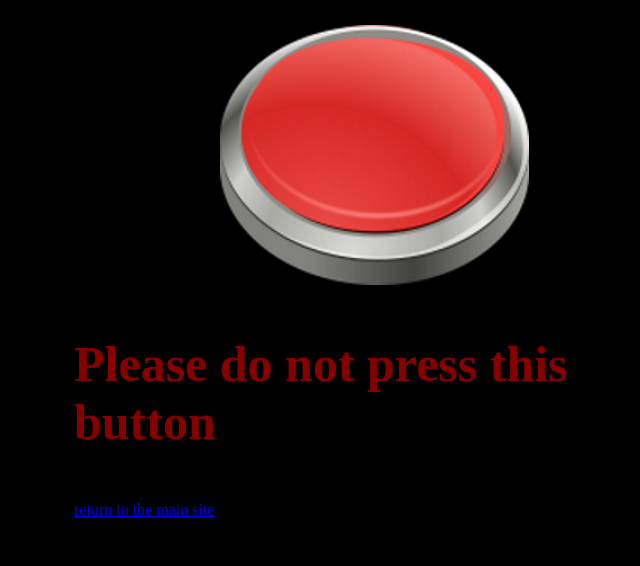
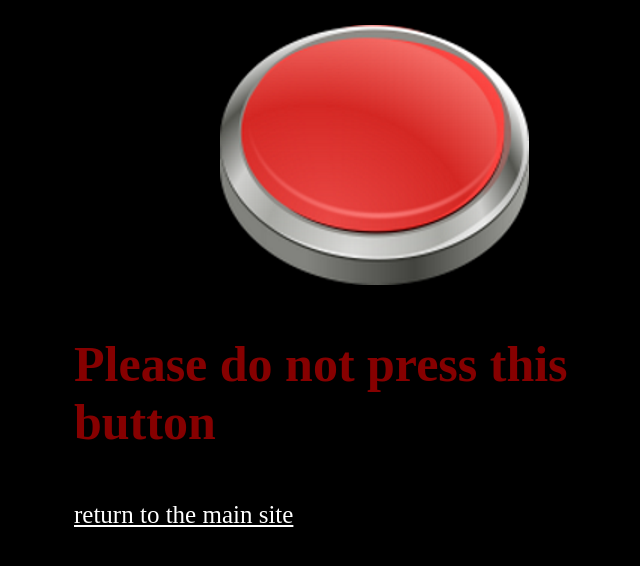
Before and after one commit to Zerynn/Zerynn.github.io, a plain HTML site: page game.html in a window 1280 px wide. Shown: the whole page, without its empty margins (266-906 px from the left). Drawn offline with Linux system fonts and the light colour scheme.

Commit message:
Made the retrun button visible

```diff
--- a/styles/game.css
+++ b/styles/game.css
@@ -26,3 +26,8 @@ img {
     display: block;
     margin: 0 auto;
 }
+
+a {
+    color: #ffff;
+    font-size: 25px;
+}
```
